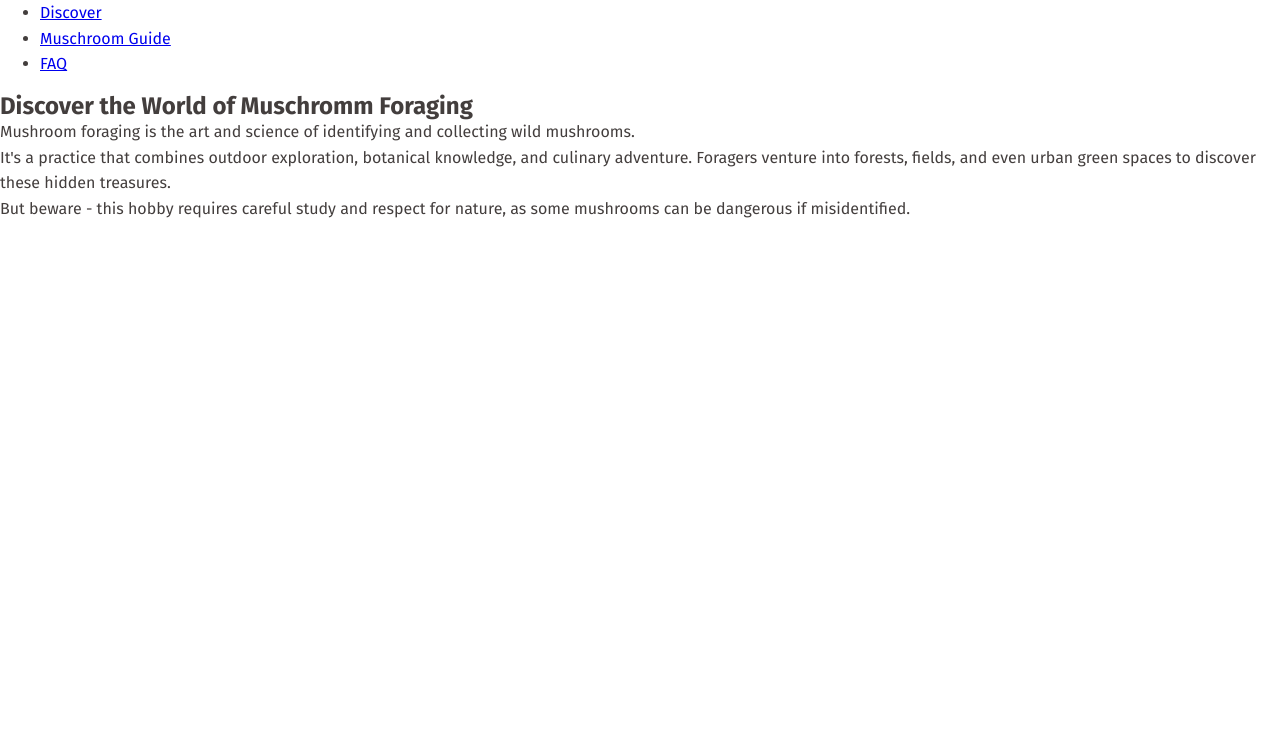
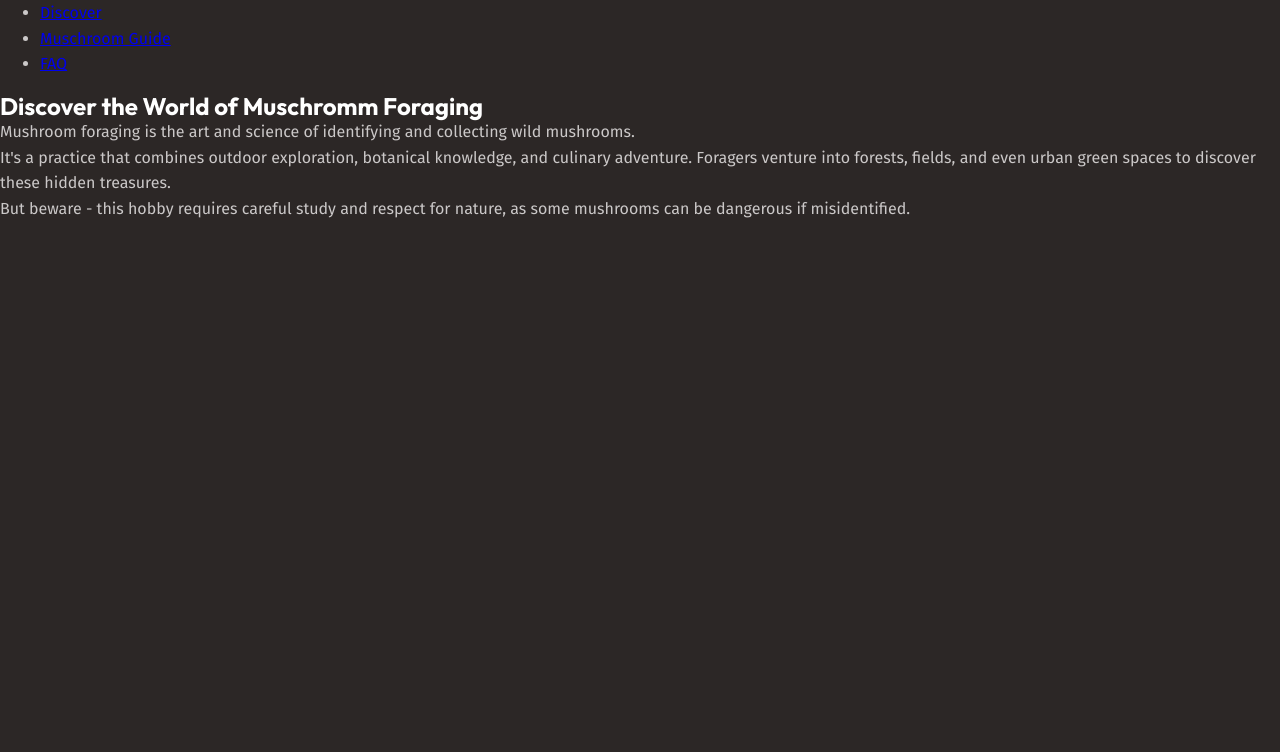
Before and after one commit to AndrzejBuleczka/advanced-cdd-fem, a plain HTML site: page index.html in a window 1280 px wide. Shown: the part 48-800 px from the top of the page. Drawn offline with Linux system fonts and the light colour scheme.

Commit message:
added base styles

```diff
--- a/style.css
+++ b/style.css
@@ -145,9 +145,20 @@
     --border-radius-2: 0.5rem;
     --border-radius-3: 0.75rem;
   }
+
+  html {
+    font-family: var(--ff-body);
+    line-height: 1.6rem;
+  }
+
+  body {
+    font-size: var(--font-size-regular);
+    color: var(--text-main);
+    background-color: var(--background-main);
+  }
+
+  h1, h2, h3, h4 {
+    font-family: var(--ff-heading);
+    color: var(--text-high-contrast);
+  }
 }
-
-body {
-  font-family: var(--ff-body);
-  color: var(--clr-brown-500);
-}
```
